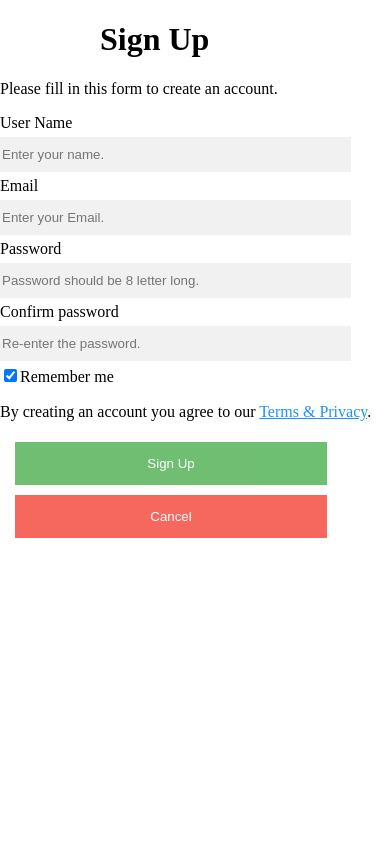
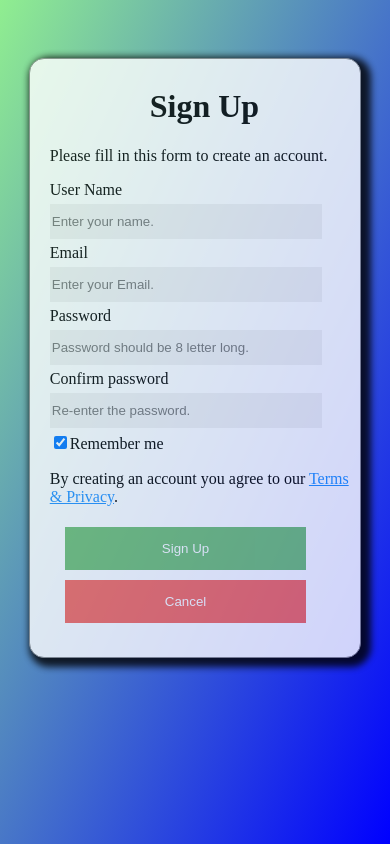
Before and after one commit to kanakagrawal54/cleanit, a Django app: page /signup/signup/ in a window 390 px wide. Run offline with Django 3.2, Linux system fonts and the light colour scheme.

Commit message:
updated newsignup.css

```diff
--- a/telusko/user/static/user/newsignup.css
+++ b/telusko/user/static/user/newsignup.css
@@ -5,25 +5,20 @@ body{
   * {
   box-sizing: border-box;
 }
-  .modal {
+  .bodyinside{
   position: absolute; /* Stay in place */
-  /* Sit on top */
-   background-image: url("backimgaboutus.jpg");
-background-size: cover;
+  background-size: cover;
   background-repeat: no-repeat;
   background-position: center;
   left: 0;
   top: 0;
   width: 100%; /* Full width */
   height: 100%; /* Full height */
-  /* Enable scroll if needed */
   padding-top: 50px;
-}
- .modal{
-    background-image:linear-gradient(to right bottom,yellow,red,blue);
+  background-image:linear-gradient(to right bottom,lightgreen,blue);
   }
-/* Modal Content/Box */
-.modal-content {
+/* form Content/Box */
+.form-content {
   background-color:white;
   margin: 2% auto 2% auto; /* 5% from the top, 15% from the bottom and centered */
   border: 1px solid #888;
@@ -32,6 +27,7 @@ background-size: cover;
   height:600px;
   padding-left:5%;
   opacity:0.8;
+  border-radius: 15px;
   box-shadow: 5px 4px 7px 5px black;
 }
 /* Full-width input fields */
@@ -62,7 +58,7 @@ button {
 
 button:hover {
   opacity:1;
-box-shadow: 2px 2px 5px 2px black;
+  box-shadow: 2px 2px 5px 2px black;
 }
 
 /* Extra styles for the cancel button */
@@ -82,7 +78,8 @@ box-shadow: 2px 2px 5px 2px black;
      width: 80%;
   }
 
-  .modal-content{
+  .form-content{
     width:85%;
+
   }
 }
```
